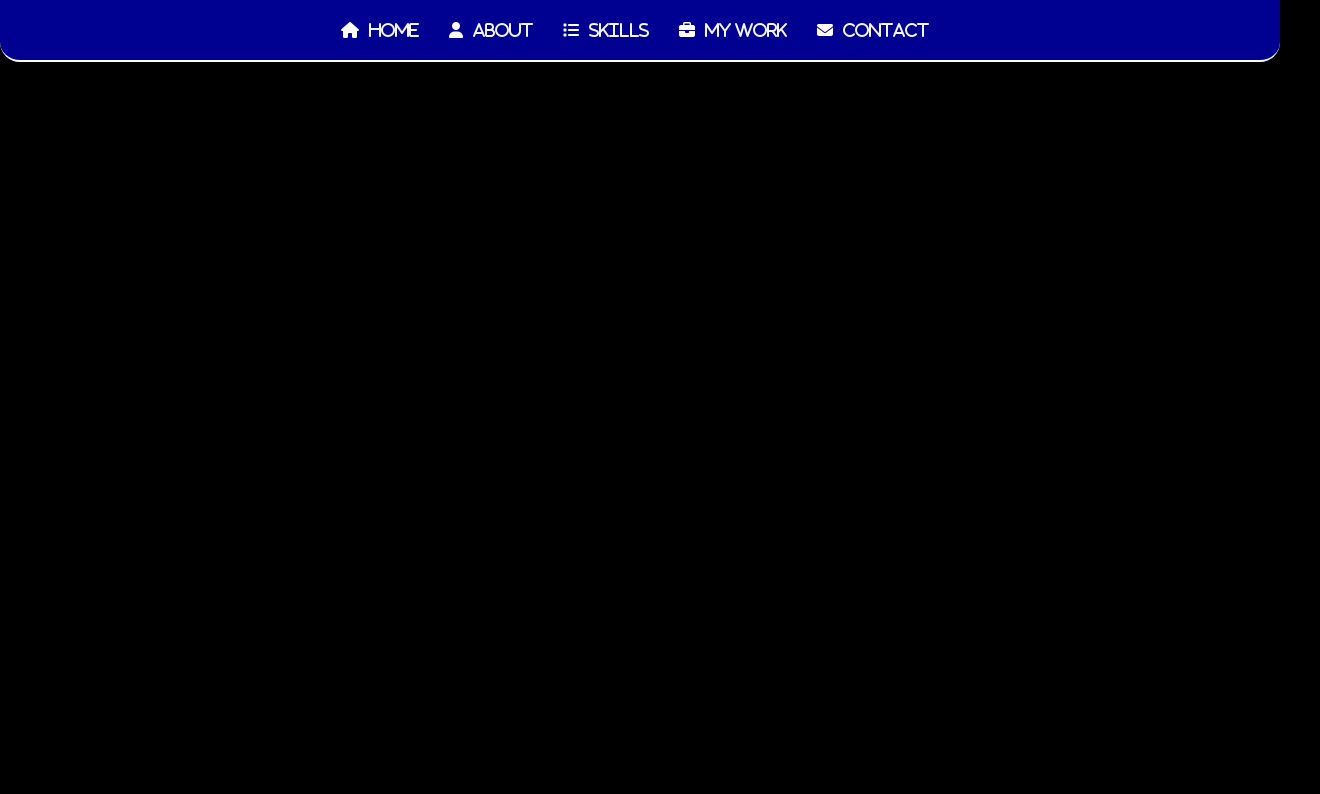
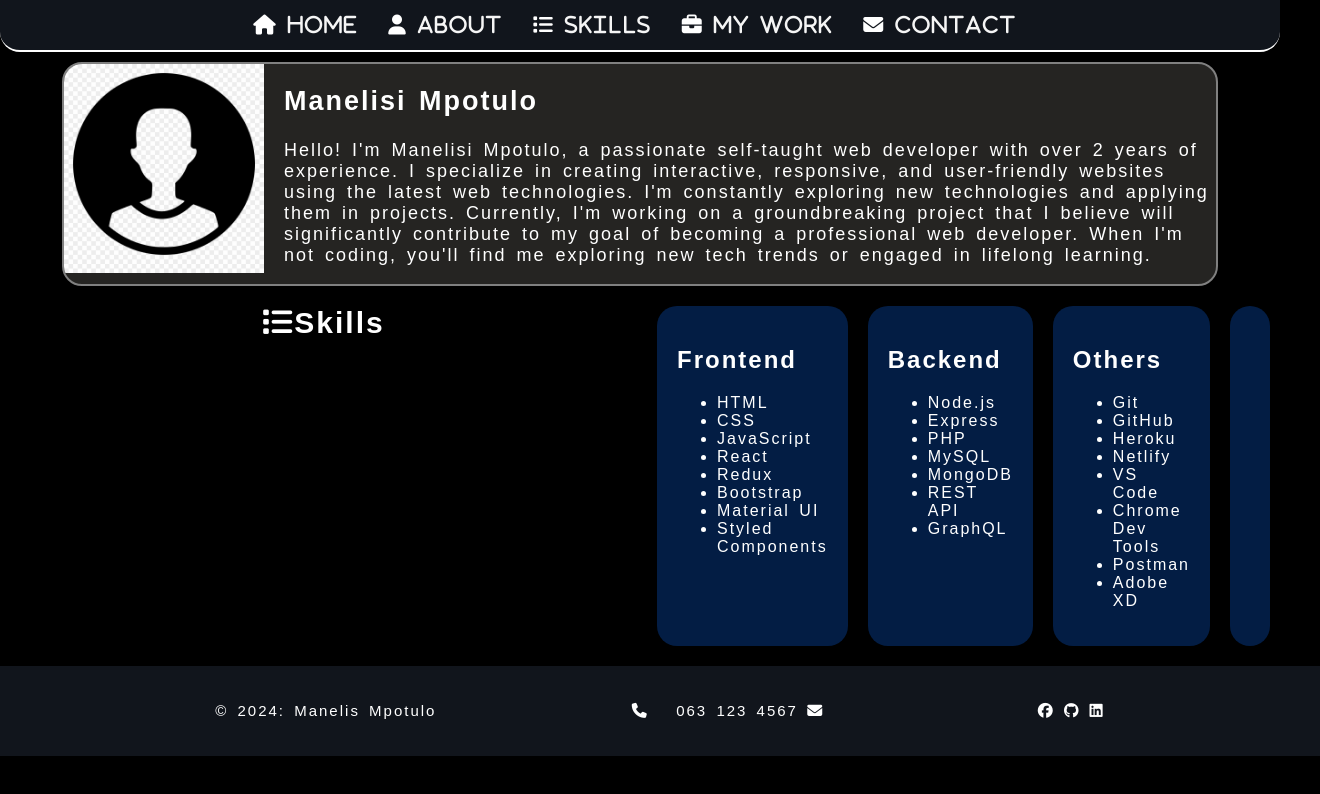
Before and after one commit to mmpotulo28/simple-website, a plain HTML site: page index.html in a window 1280 px wide. Shown: the whole page, 1320 px wide, since content can reach past the window. Drawn offline with Linux system fonts and the light colour scheme.

Commit message:
add more content

```diff
--- a/assets/css/style.css
+++ b/assets/css/style.css
@@ -1,24 +1,41 @@
 body {
   padding: 0;
   margin: 0;
-  font-family: "Roboto", sans-serif;
+  /* Arial font*/
+    font-family: Arial, Helvetica, sans-serif;
   background-color: black;
+  color: white;
+  letter-spacing: 2px;
+  word-spacing: 3px;
+  height: fit-content;
+}
+
+:root {
+    /* color pallet for background colors */
+    --primary-color: #252422;
+    --secondary-color: #86BBD8;
+    --tertiary-color: #003049;
+    --quaternary-color: #03071e;
+    --quinary-color: #031D44;
+    --senary-color: #11151C;
+    --septenary-color: #FFFFFF;
 }
 
 .main-nav {
   display: flex;
   position: static;
-  background-color: rgba(0, 0, 255, 0.568);
+  background: var(--senary-color);
   color: white;
-  padding: 10px;
+  padding: 5px 10px;
   justify-content: center;
-    align-items: center;
+  align-items: center;
   max-width: 100vw;
   overflow: hidden;
   flex-wrap: wrap;
   border-bottom: 2px solid white;
   border-radius: 0 0 20px 20px;
   min-height: 40px;
+  font-size: 20px;
 }
 
 .main-nav ul {
@@ -26,12 +43,14 @@ body {
   list-style: none;
   margin: 0;
   padding: 0;
-  height: 90%;
+  text-align: center;
 }
 
 .main-nav ul li {
   padding: 0 10px;
   height: 100%;
+  vertical-align: middle;
+  padding: 10px;
 }
 
 .main-nav ul li a {
@@ -41,7 +60,73 @@ body {
 }
 
 .main-nav ul li:hover {
-    background-color: rgba(0, 0, 255, 0.568);
-    border-radius: 10px;
+  background: var(--secondary-color);
+  border-radius: 10px;
+}
+
+/* about section */
+section {
+  margin: 10px 0;
+  display: flex;
+  justify-content: center;
+}
+
+.about-card {
+  border: 2px solid grey;
+  width: 90%;
+  height: fit-content;
+  min-height: 200px;
+  background-color: var(--primary-color);
+  display: flex;
+  position: relative;
+  border-radius: 20px;
+  overflow: hidden;
+  font-size: 18px;
+}
+
+.about-card .about-image {
+  width: fit-content;
+  border-radius: 10px 0 0 10px;
+  margin-right: 20px;
+}
+
+.about-card .about-image img {
+  max-width: 200px;
+}
+
+
+/* footer */
+.main-footer{
+    display: flex;
+    position: relative;
+    bottom: 0;
+    justify-content: space-evenly;
+    align-items: center;
+    width: 100%;
+    min-height: 50px;
+    background-color: #11151C;
+    color: white;
+    font-size: 15px;
+    padding: 20px;
 
 }
+
+.main-footer a{
+    color: white;
+    text-decoration: none;
+}
+
+.section-heading {
+    font-size: 30px;
+    text-align: center;
+    margin: 10px;
+    width: 90%;
+}
+
+/* skills section */
+.skill-group-card {
+    background-color: var(--quinary-color);
+    padding: 20px;
+    margin: 10px;
+    border-radius: 20px;
+}
--- a/index.html
+++ b/index.html
@@ -19,10 +19,109 @@
       </nav>
     </header>
 
-    <main></main>
+    <main>
+      <!-- about me card -->
+      <section class="about">
+        <div class="about-card">
+          <div class="about-image">
+            <img
+              src="./assets/images/clipart-profile-6.jpg"
+              alt="profile image"
+            />
+          </div>
+          <div class="about-info">
+            <h1 class="about-heading">Manelisi Mpotulo</h1>
+            <div class="about-content">
+              <p>
+                Hello! I'm Manelisi Mpotulo, a passionate self-taught web
+                developer with over 2 years of experience. I specialize in
+                creating interactive, responsive, and user-friendly websites
+                using the latest web technologies. I'm constantly exploring new
+                technologies and applying them in projects. Currently, I'm
+                working on a groundbreaking project that I believe will
+                significantly contribute to my goal of becoming a professional
+                web developer. When I'm not coding, you'll find me exploring new
+                tech trends or engaged in lifelong learning.
+              </p>
+            </div>
+          </div>
+        </div>
+      </section>
+
+      <!-- skills section -->
+      <section id="skills">
+        <h1 class="section-heading"><i class="fa fa-list"></i>Skills</h1>
+        <div class="skill-group-card">
+            <div class="skill-group-heading">
+                <h2>Frontend</h2>
+            </div>
+            <div class="skill-group-content">
+                <ul>
+                <li>HTML</li>
+                <li>CSS</li>
+                <li>JavaScript</li>
+                <li>React</li>
+                <li>Redux</li>
+                <li>Bootstrap</li>
+                <li>Material UI</li>
+                <li>Styled Components</li>
+                </ul>
+            </div>
+        </div>
+        <div class="skill-group-card">
+            <div class="skill-group-heading">
+                <h2>Backend</h2>
+            </div>
+            <div class="skill-group-content">
+                <ul>
+                <li>Node.js</li>
+                <li>Express</li>
+                <li>PHP</li>
+                <li>MySQL</li>
+                <li>MongoDB</li>
+                <li>REST API</li>
+                <li>GraphQL</li>
+                </ul>
+            </div>
+        </div>
+        <div class="skill-group-card">
+            <div class="skill-group-heading">
+                <h2>Others</h2>
+            </div>
+            <div class="skill-group-content">
+                <ul>
+                <li>Git</li>
+                <li>GitHub</li>
+                <li>Heroku</li>
+                <li>Netlify</li>
+                <li>VS Code</li>
+                <li>Chrome Dev Tools</li>
+                <li>Postman</li>
+                <li>Adobe XD</li>
+                </ul>
+            </div>
+        </div>
+        <div class="skill-group-card"></div>
+      </section>
+    </main>
 
     <!-- footer -->
-    <footer class="main-footer"></footer>
+    <footer class="main-footer">
+      <div class="footer-section about">
+        <p>&copy; 2024: Manelis Mpotulo</p>
+      </div>
+
+      <div class="contact">
+        <span><i class="fas fa-phone"></i> &nbsp; 063 123 4567</span>
+        <span><i class="fas fa-envelope"></i> &nbsp;</span>
+      </div>
+
+      <div class="socials">
+        <a href="#"><i class="fab fa-facebook"></i></a>
+        <a href="#"><i class="fab fa-github"></i></a>
+        <a href="#"><i class="fab fa-linkedin"></i></a>
+      </div>
+    </footer>
 
     <script src="./assets/js/main.js"></script>
     <!-- import fontawesome icons -->
```
Also changed, not shown: assets/images/clipart-profile-6.jpg (added).
